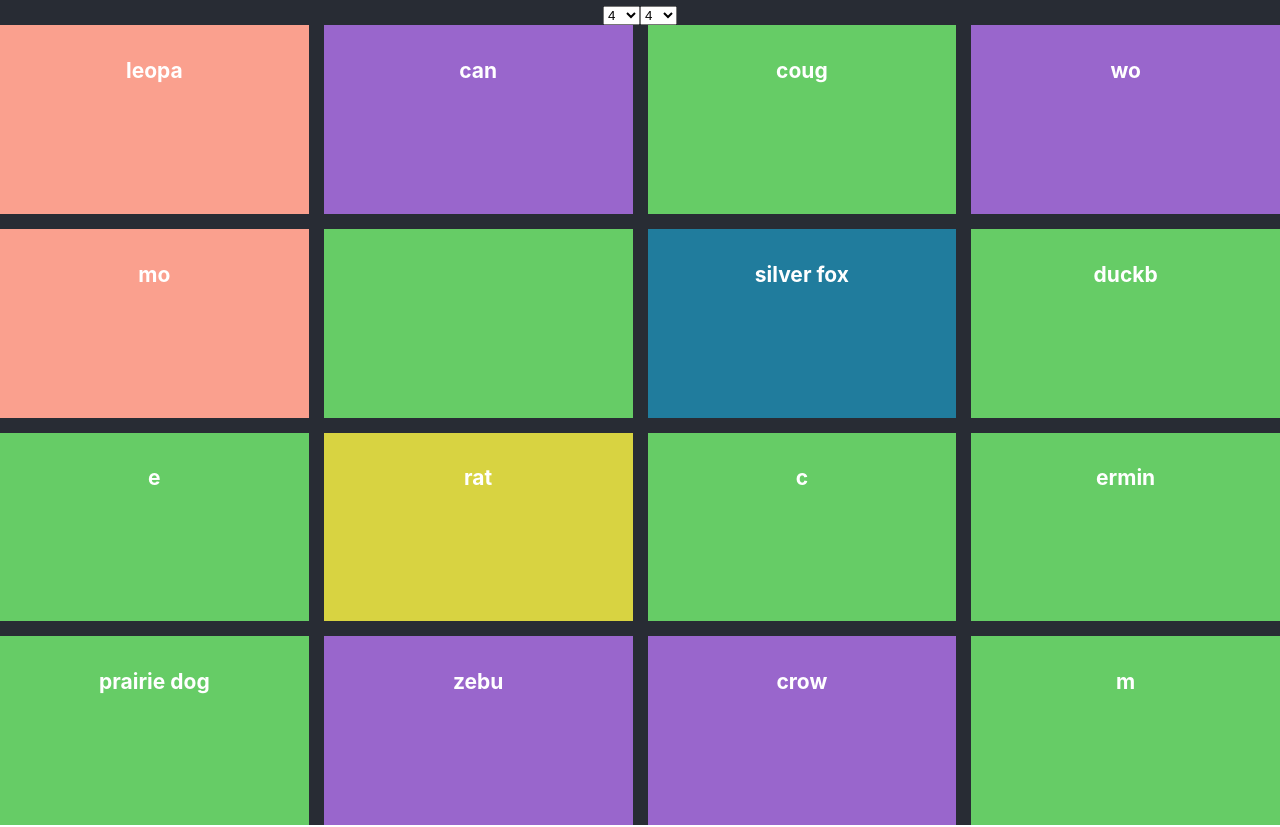
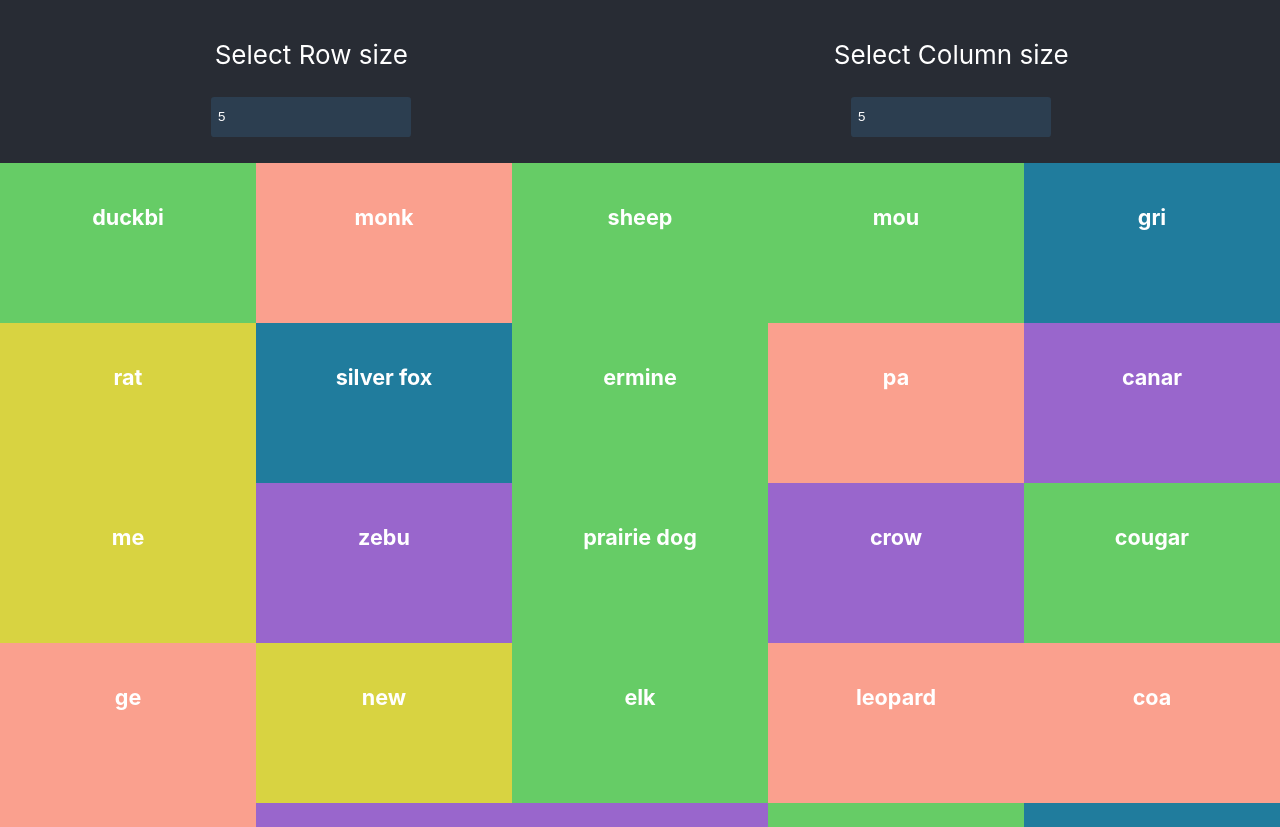
Before and after one commit to jocvegar/Visualizer, a React (Create React App) app: page / in a window 1280 px wide. Shown: the top 827 px of the page. Built offline with nearby package versions, Linux system fonts and the light colour scheme.

Commit message:
adds select options and clean functions to useEffect

```diff
--- a/src/App.css
+++ b/src/App.css
@@ -5,13 +5,13 @@
 
 .App-header {
   background-color: #282c34;
-  font-size: calc(5px + 2vmin);
+  font-size: calc(10px + 2vmin);
   color: white;
 }
 
 #container {
   display: grid;
-  grid-gap: 15px;
+  grid-gap: 0px;
   min-width: 100vw;
   min-height: 100vh;
 }
@@ -20,3 +20,39 @@
   color: #fff;
   padding: 5px;
 }
+
+.selectBox {
+  padding: 0.5em 0 1em 0;
+  display: flex;
+  flex-direction: row;
+  flex-wrap: wrap;
+  justify-content: space-around;
+  align-items: baseline;
+  align-content: stretch;
+}
+
+select {
+  -webkit-appearance: none;
+  -moz-appearance: none;
+  -ms-appearance: none;
+  appearance: none;
+  outline: 0;
+  box-shadow: none;
+  border: 0 !important;
+  background: #2c3e50;
+  background-image: none;
+}
+.select {
+  width: 15em;
+  height: 3em;
+  line-height: 3;
+  background: #2c3e50;
+  overflow: hidden;
+  border-radius: 0.25em;
+}
+select {
+  flex: 1;
+  padding: 0 0.5em;
+  color: #fff;
+  cursor: pointer;
+}
--- a/src/components/Box.js
+++ b/src/components/Box.js
@@ -25,7 +25,11 @@ function Box() {
   useEffect(() => {
     getColor();
     getTitle();
-  }, []);
+    return function cleanup() {
+      setColor("");
+      setTitle("");
+    };
+  }, []); // eslint-disable-line react-hooks/exhaustive-deps
 
   return (
     <div className="box" style={{ backgroundColor: color }}>
--- a/src/components/Container.js
+++ b/src/components/Container.js
@@ -2,8 +2,8 @@ import React, { useState } from "react";
 import Box from "./Box";
 
 function Container() {
-  const [rowNumber, setRowNumber] = useState(4);
-  const [columnNumber, setColumnNumber] = useState(4);
+  const [rowNumber, setRowNumber] = useState(5);
+  const [columnNumber, setColumnNumber] = useState(5);
   const selectOptions = [
     1,2,3,4,5,6,7,8,9,10,11,12,13,14,15,16,17,18,19,20
   ];
@@ -17,7 +17,11 @@ function Container() {
 
   return (
     <>
+    <div className="selectBox">
+      <div>
+        <p>Select Row size</p>
         <select
+          className="select"
           value={rowNumber}
           onChange={(e) => setRowNumber(e.target.value)}
         >
@@ -27,8 +31,11 @@ function Container() {
             </option>
           ))}
         </select>
-
+      </div>
+      <div>
+        <p>Select Column size</p>
         <select
+          className="select"
           value={columnNumber}
           onChange={(e) => setColumnNumber(e.target.value)}
         >
@@ -38,6 +45,8 @@ function Container() {
             </option>
           ))}
         </select>
+      </div>
+    </div>
 
     <div id="container" style={gridStyle}>
       {totalBoxes.map((index) => {
--- a/src/components/Header.js
+++ b/src/components/Header.js
@@ -21,9 +21,12 @@ function Header({ header, onWordEnd }) {
 
   useEffect(() => {
     letterCycler();
-  }, [header]);
+    return function cleanup() {
+      setLetter("");
+    };
+  }, [header]); // eslint-disable-line react-hooks/exhaustive-deps
 
-  return <h4>{letter}</h4>;
+  return <h5>{letter}</h5>;
 }
 
 export default Header;
```
Lines whose indentation alone changed are shown as unchanged.
